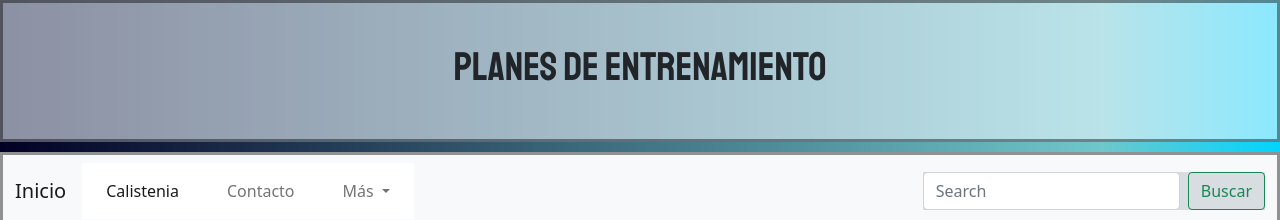
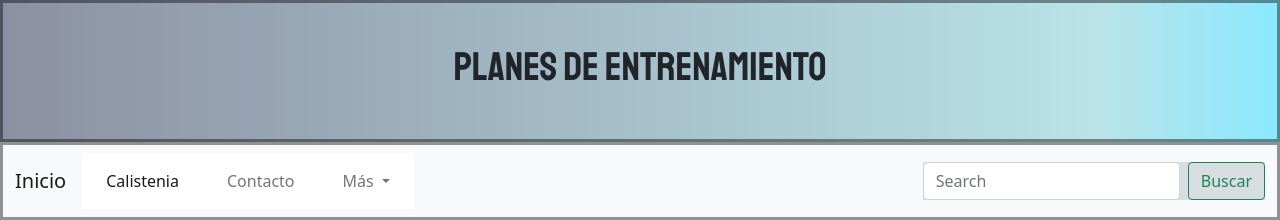
Before and after one commit to GuilloTT/calishouse-mendoza, a website: page pages/planes.html in a window 1280 px wide. Shown: the top 220 px of the page. Drawn offline with nearby package versions, Linux system fonts and the light colour scheme.

Commit message:
cambios final

```diff
--- a/main.css
+++ b/main.css
@@ -252,32 +252,6 @@ background: linear-gradient(90deg, rgba(2,0,36,1) 0%, rgba(21,164,170,0.61422413
   }
 /* Utlizo Flexbox y Grind */
 
-html {
-    height: 100%;
-}
-
-body {
-    display: grid;
-    gap: 10px;
-    grid-template-areas:
-
-    "header" "nav" "main" "footer";
-}
-
-header {
-    grid-area: "header";
-}
-
-nav {
-    grid-area: "nav";
-}
-main {
-    grid-area: "main";
-}
-footer {
-    grid-area: "footer";
-}
-
 nav ul{
     background-color: #ffffff;
 
```
Also changed, not shown: pages/ejercicios.html (+1 -0 lines).
